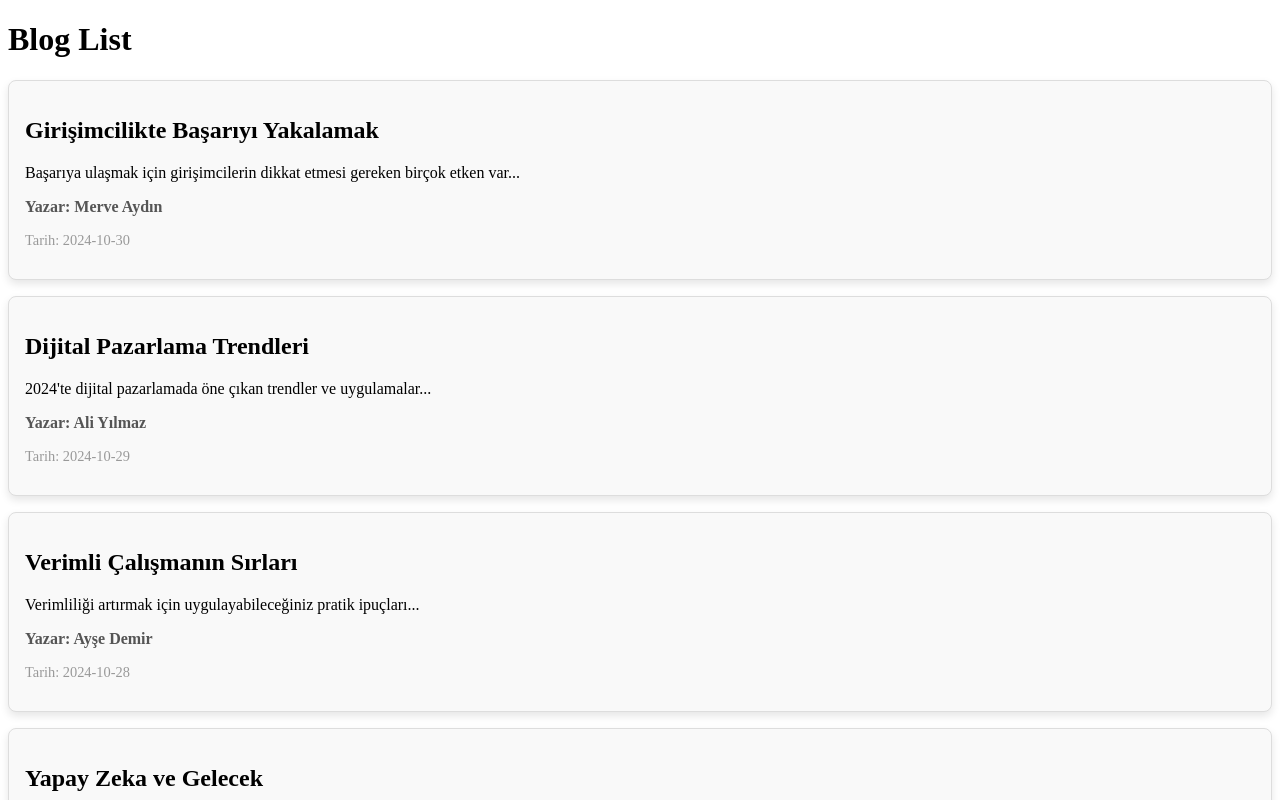
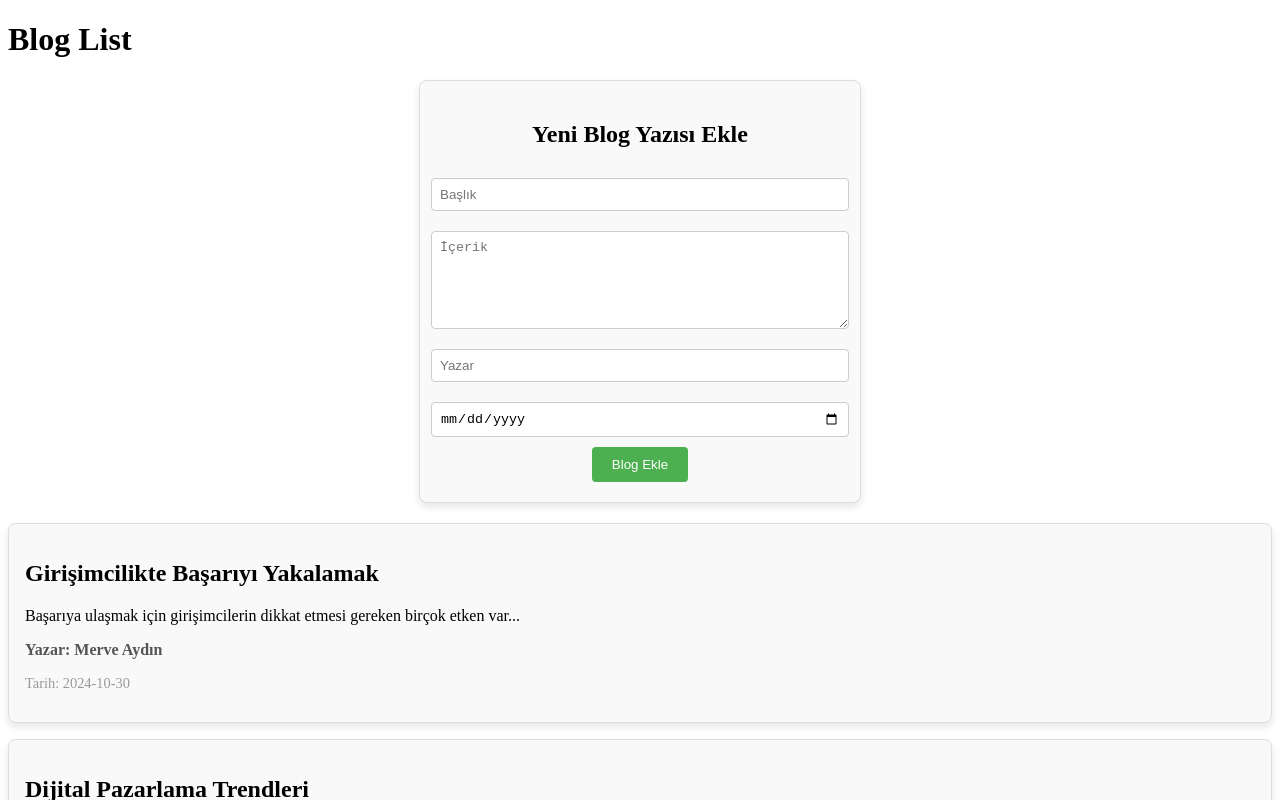
Before and after one commit to dev-ebruates/blog-yonetimi, a React (Vite) app: page / in a window 1280 px wide. Shown: the top 800 px of the page. Built offline with nearby package versions, Linux system fonts and the light colour scheme.

Commit message:
AddNewBlog oluşturuldu.

```diff
--- /dev/null
+++ b/src/components/BlogList/AddNewBlog.css
@@ -0,0 +1,35 @@
+/* AddNewBlog.css */
+
+.form {
+  display: flex;
+  flex-direction: column;
+  align-items: center;
+  max-width: 400px;
+  margin: 20px auto;
+  padding: 20px;
+  border: 1px solid #ddd;
+  border-radius: 8px;
+  background-color: #f9f9f9;
+  box-shadow: 0 4px 8px rgba(0, 0, 0, 0.1);
+}
+
+.input, .textarea {
+  margin: 10px 0;
+  padding: 8px;
+  width: 100%;
+  border-radius: 4px;
+  border: 1px solid #ccc;
+}
+
+.textarea {
+  height: 80px;
+}
+
+.button {
+  padding: 10px 20px;
+  border-radius: 4px;
+  background-color: #4CAF50;
+  color: #fff;
+  border: none;
+  cursor: pointer;
+}
--- /dev/null
+++ b/src/components/BlogList/AddNewBlog.jsx
@@ -0,0 +1,77 @@
+import React, { useState } from 'react';
+import './AddNewBlog.css';
+
+const AddNewBlog = ({ onAddBlog }) => {
+    const [formData, setFormData] = useState({
+        baslik: '',
+        icerik: '',
+        yazar: '',
+        tarih: '',
+    });
+
+    const handleChange = (e) => {
+        const { name, value } = e.target;
+        setFormData((prevData) => ({
+            ...prevData,
+            [name]: value,
+        }));
+    };
+
+    const handleSubmit = (e) => {
+        e.preventDefault();
+
+        // Blog verisi oluştur ve BlogList'e ekle
+        onAddBlog(formData);
+
+        // Formu temizle
+        setFormData({
+            baslik: '',
+            icerik: '',
+            yazar: '',
+            tarih: '',
+        });
+    };
+
+    return (
+        <form onSubmit={handleSubmit} className="form">
+            <h2>Yeni Blog Yazısı Ekle</h2>
+            <input
+                type="text"
+                name="baslik"
+                placeholder="Başlık"
+                value={formData.baslik}
+                onChange={handleChange}
+                className="input"
+                required
+            />
+            <textarea
+                name="icerik"
+                placeholder="İçerik"
+                value={formData.icerik}
+                onChange={handleChange}
+                className="textarea"
+                required
+            />
+            <input
+                type="text"
+                name="yazar"
+                placeholder="Yazar"
+                value={formData.yazar}
+                onChange={handleChange}
+                className="input"
+                required
+            />
+            <input
+                type="date"
+                name="tarih"
+                value={formData.tarih}
+                onChange={handleChange}
+                className="input"
+                required
+            />
+            <button type="submit" className="button">Blog Ekle</button>
+        </form>
+    );
+};
+
+export default AddNewBlog;
--- a/src/components/BlogList/BlogList.jsx
+++ b/src/components/BlogList/BlogList.jsx
@@ -1,10 +1,19 @@
 import BlogItem from "./BlogItem";
 import blogData from "../../data/blogData";
+import { useState } from "react";
+import AddNewBlog from "./AddNewBlog";
 
 const BlogList = () => {
+  const [blogPosts, setBlogPosts] = useState(blogData);
+
+  const handleAddBlog = (newBlog) => {
+      setBlogPosts([newBlog, ...blogPosts]);
+  };
+
   return (
       <div className="blog-list-container">
-          {blogData.map((post, index) => (
+          <AddNewBlog onAddBlog={handleAddBlog} />
+          {blogPosts.map((post, index) => (
               <BlogItem
                   key={index}
                   baslik={post.baslik}
@@ -16,4 +25,5 @@ const BlogList = () => {
       </div>
   );
 };
+
 export default BlogList;
```
